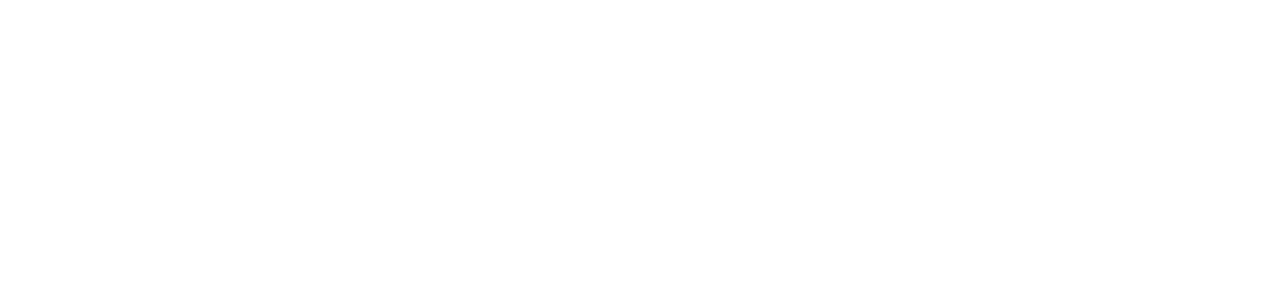
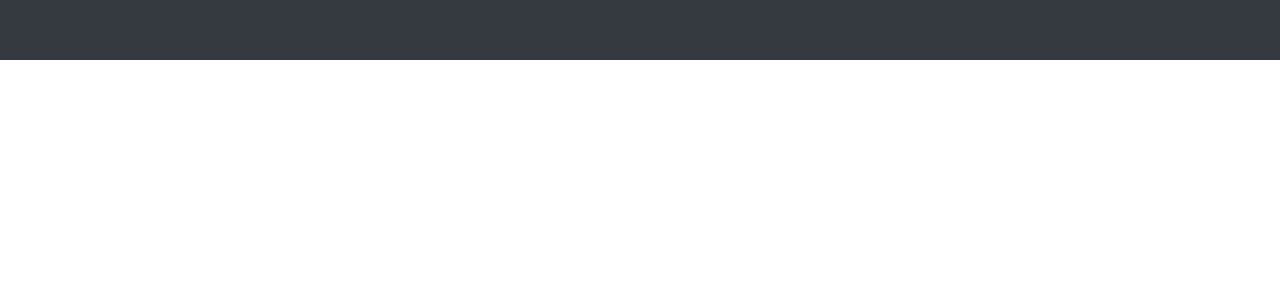
Before and after one commit to anione-web-club/Web-Docs, a Next.js app: page / in a window 1280 px wide. Shown: the top 300 px of the page. Built offline with nearby package versions, Linux system fonts and the light colour scheme.

Commit message:
Create Header

```diff
--- a/src/app/layout.js
+++ b/src/app/layout.js
@@ -1,10 +1,13 @@
 import './layout.css'
+
+import Header from '@/components/Header/page'
 
 export default function RootLayout({ children }) {
   return (
     <html lang="ko">
       <head />
       <body>
+        <Header />
         {children}
       </body>
     </html>
--- /dev/null
+++ b/src/components/Header/page.js
@@ -0,0 +1,13 @@
+import './style.css'
+
+import style from './style.module.css'
+
+export default function Header() {
+  return (
+    <>
+      <header>
+
+      </header>
+    </>
+  )
+}
--- /dev/null
+++ b/src/components/Header/style.css
@@ -0,0 +1,6 @@
+header {
+  width: 100%;
+  height: 60px;
+  background-color: #343a40;
+  position: fixed;
+}
```
Also changed, not shown: src/components/Header/style.module.css (added).
